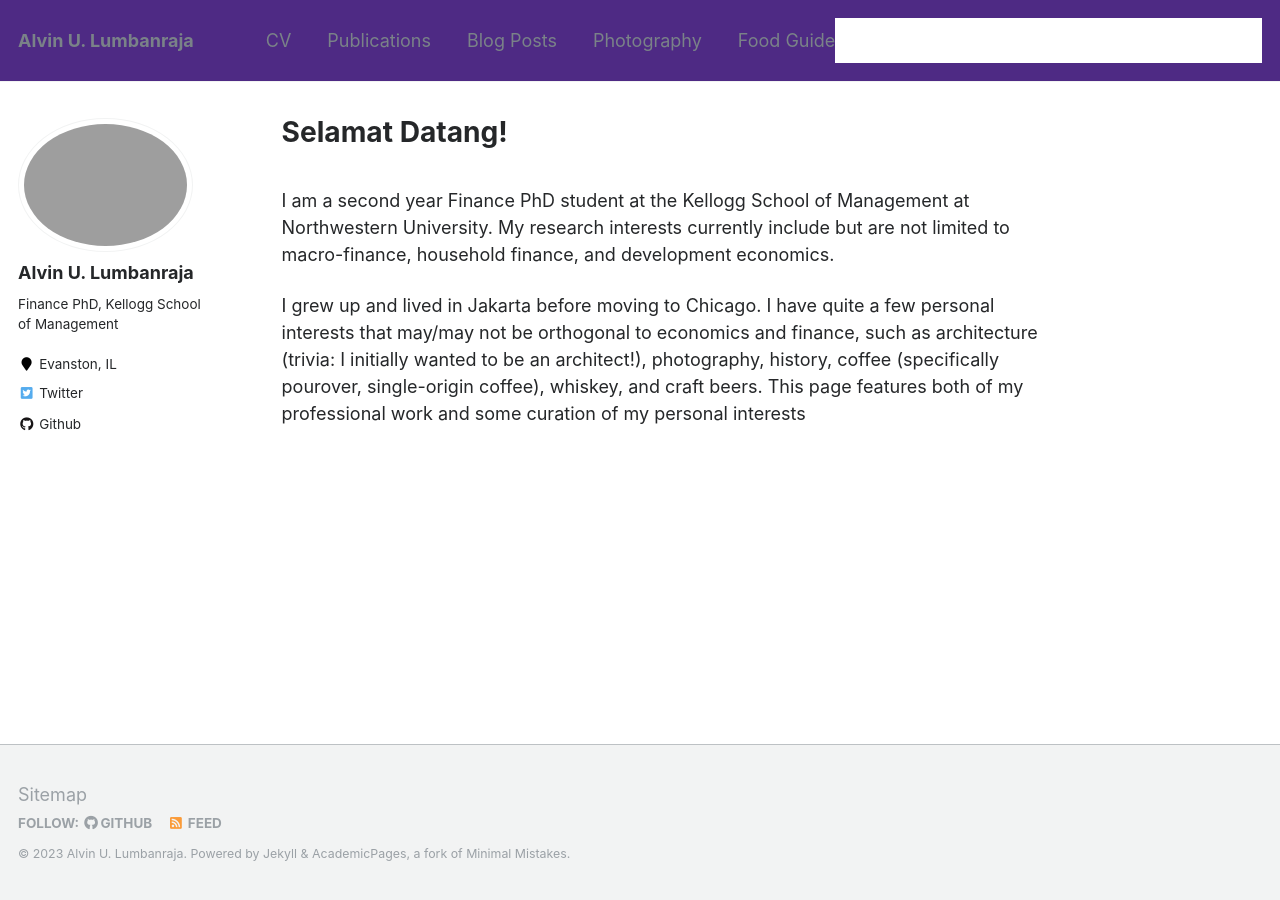
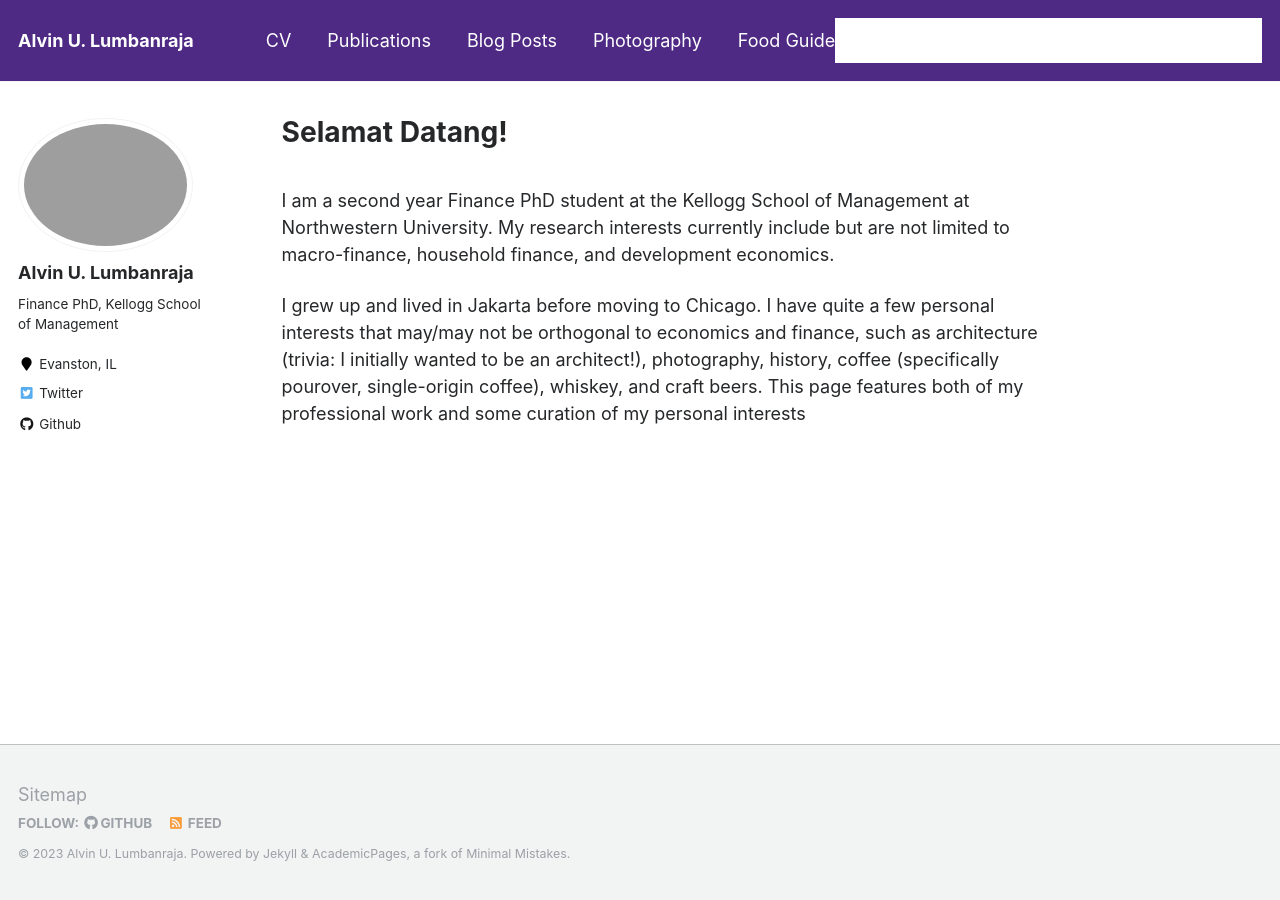
Before and after one commit to alumbanraja/alumbanraja.github.io, a Jekyll site: the page built from _pages/about.md, in a window 1280 px wide. Built offline with Jekyll 4.4.1, drawn with Linux system fonts in a browser that asks for light colours.

Commit message:
commit_20230812_v7

```diff
--- a/_sass/_masthead.scss
+++ b/_sass/_masthead.scss
@@ -17,7 +17,6 @@
     @include clearfix;
     padding: 1em 1em 1em;
     background-color: $northwestern-color;
-    color: white;
     font-family: $sans-serif-narrow;
     @include breakpoint($x-large) {
       max-width: $x-large;
@@ -37,7 +36,6 @@
   background-color: $northwestern-color;
   ul {
     background-color: $northwestern-color;
-    color: white;
     margin: 0;
     padding: 0;
     clear: both;
@@ -50,7 +48,6 @@
   list-style-type: none;
   white-space: nowrap;
   background-color: $northwestern-color;
-  color: white;
 
   &--lg {
     background-color: $northwestern-color;
--- a/_sass/_variables.scss
+++ b/_sass/_variables.scss
@@ -98,8 +98,8 @@ $xing-color                 : #006567;
 $link-color                 : $info-color;
 $link-color-hover           : mix(#000, $link-color, 25%);
 $link-color-visited         : mix(#fff, $link-color, 25%);
-$masthead-link-color        : $primary-color;
-$masthead-link-color-hover  : mix(#000, $primary-color, 25%);
+$masthead-link-color        : #fff;
+$masthead-link-color-hover  : mix(#000, #fff, 25%);
 
 
 /*
```
